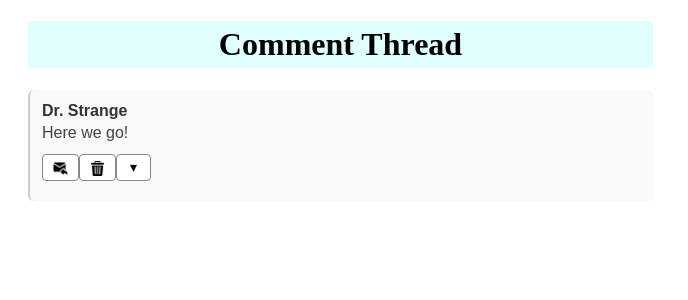
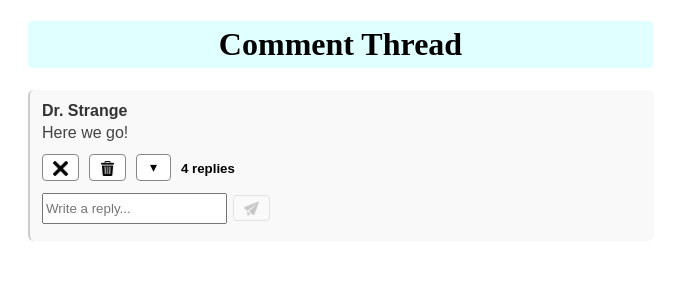
Before and after one commit to ringku1/Comment-Thread, a React (Vite) app in the folder my-react-app/: page / in a window 1280 px wide. Both pictures are taken after a click on the button 60 px from the left and 167 px from the top of the page. Shown: the top 300 px of the page, without its empty margins (0-688 px from the left). Built offline with nearby package versions, Linux system fonts and the light colour scheme.

Commit message:
New Feature: Add Reply

```diff
--- a/my-react-app/src/CommentNode.jsx
+++ b/my-react-app/src/CommentNode.jsx
@@ -1,9 +1,22 @@
 import { useState } from "react";
 import reply from "./assets/reply.png";
 import bin from "./assets/bin.png";
+import cancel from "./assets/cancel.png";
+import send from "./assets/send-symbol.png";
 
-function CommentNode({ comment, onDelete }) {
+function CommentNode({ comment, onDelete, onSend }) {
   let [showHideRep, setShowHide] = useState(false);
+  let [replyButt, setReplyButt] = useState(false);
+  let [replyText, setReplyText] = useState("");
+
+  function handleSubmit(e) {
+    e.preventDefault();
+    if (replyText.trim() === "") return;
+    onSend(comment.id, replyText.trim());
+    setReplyText("");
+    setReplyButt(false);
+    setShowHide(true);
+  }
 
   return (
     <div
@@ -24,9 +37,10 @@ function CommentNode({ comment, onDelete }) {
         </span>
         <p style={{ margin: "4px 0", color: "#444" }}>{comment.text}</p>
       </div>
+      <div style={{ display: "flex", gap: "10px", alignItems: "center" }}>
         <button
-        title="Add Reply"
-        onClick={() => {}}
+          title={replyButt ? "Cancel" : "Add Reply"}
+          onClick={() => setReplyButt(!replyButt)}
           style={{
             marginTop: "6px",
             marginBottom: "8px",
@@ -36,10 +50,11 @@ function CommentNode({ comment, onDelete }) {
             border: "1px solid #888",
             backgroundColor: "#fff",
             cursor: "pointer",
+            height: 26.8,
           }}
         >
           <img
-          src={reply}
+            src={replyButt ? cancel : reply}
             alt="Reply"
             style={{
               width: "15px",
@@ -48,6 +63,7 @@ function CommentNode({ comment, onDelete }) {
             }}
           />
         </button>
+
         <button
           title="Delete Comment"
           onClick={() => onDelete(comment.id)}
@@ -60,6 +76,7 @@ function CommentNode({ comment, onDelete }) {
             border: "1px solid #888",
             backgroundColor: "#fff",
             cursor: "pointer",
+            height: 26.8,
           }}
         >
           <img
@@ -93,10 +110,57 @@ function CommentNode({ comment, onDelete }) {
             {showHideRep ? "▴" : "▾"}
           </button>
         )}
+        {comment.children.length > 0 && (
+          <h5 style={{ margin: 0 }}>
+            {comment.children.length}{" "}
+            {comment.children.length === 1 ? "reply" : "replies"}
+          </h5>
+        )}
+      </div>
+      {replyButt ? (
+        <form onSubmit={handleSubmit}>
+          <input
+            style={{ height: 25, marginRight: 6 }}
+            type="text"
+            value={replyText}
+            onChange={(e) => setReplyText(e.target.value)}
+            placeholder="Write a reply..."
+          />
+          <button
+            title="Reply"
+            style={{
+              marginTop: "6px",
+              marginBottom: "8px",
+              padding: "4px 10px",
+              fontSize: "14px",
+              borderRadius: "4px",
+              border: "1px solid #888",
+              backgroundColor: "#fff",
+              cursor: replyText.trim() === "" ? "not-allowed" : "pointer",
+              opacity: replyText.trim() === "" ? 0.2 : 1,
+            }}
+          >
+            <img
+              src={send}
+              alt="Reply"
+              style={{
+                width: "15px",
+                height: "15px",
+                verticalAlign: "middle",
+              }}
+            />
+          </button>
+        </form>
+      ) : null}
 
       {showHideRep &&
         comment.children.map((child) => (
-          <CommentNode key={child.id} comment={child} onDelete={onDelete} />
+          <CommentNode
+            key={child.id}
+            comment={child}
+            onDelete={onDelete}
+            onSend={onSend}
+          />
         ))}
     </div>
   );
--- a/my-react-app/src/CommentTree.jsx
+++ b/my-react-app/src/CommentTree.jsx
@@ -1,30 +1,35 @@
 import CommentNode from "./CommentNode";
 import { useState } from "react";
 
+let ids = 1;
+function getId() {
+  return ids++;
+}
+
 const iniComments = [
   {
-    id: 0,
+    id: getId(),
     commenter: "Dr. Strange",
     text: "Here we go!",
     children: [
       {
-        id: 1,
+        id: getId(),
         commenter: "Ironman",
         text: "Jervis, Bring up everything!",
         children: [
           {
-            id: 2,
+            id: getId(),
             commenter: "Cap",
             text: "On your left!",
             children: [],
           },
           {
-            id: 3,
+            id: getId(),
             commenter: "Thor",
             text: "Bring me Thanos!",
             children: [
               {
-                id: 4,
+                id: getId(),
                 commenter: "Daredevil",
                 text: "FISK!!!",
                 children: [],
@@ -34,29 +39,29 @@ const iniComments = [
         ],
       },
       {
-        id: 5,
+        id: getId(),
         commenter: "Spiderman",
         text: "Hats off cap!",
         children: [],
       },
       {
-        id: 6,
+        id: getId(),
         commenter: "Batman",
         text: "I'm vengence!",
         children: [
           {
-            id: 7,
+            id: getId(),
             commenter: "Joker",
             text: "Why so serious!",
             children: [],
           },
           {
-            id: 8,
+            id: getId(),
             commenter: "Homlender",
             text: "I am Homlender!",
             children: [
               {
-                id: 9,
+                id: getId(),
                 commenter: "Loki",
                 text: "For all of you!",
                 children: [],
@@ -66,12 +71,12 @@ const iniComments = [
         ],
       },
       {
-        id: 10,
+        id: getId(),
         commenter: "Ben 10",
         text: "It's hero time!",
         children: [
           {
-            id: 11,
+            id: getId(),
             commenter: "Flash",
             text: "I'm the fastest man alive!",
             children: [],
@@ -96,6 +101,28 @@ function CommentTree() {
     let updateComments = deleteById(comments, id);
     setComments(updateComments);
   }
+  function replyTextById(id, reply, comments) {
+    return comments.map((comment) => {
+      if (comment.id == id) {
+        return { ...comment, children: [...comment.children, reply] };
+      } else {
+        return {
+          ...comment,
+          children: replyTextById(id, reply, comment.children),
+        };
+      }
+    });
+  }
+  function handleSend(id, replyText) {
+    let reply = {
+      id: getId(),
+      commenter: "You",
+      text: replyText,
+      children: [],
+    };
+    let updateComments = replyTextById(id, reply, comments);
+    setComments(updateComments);
+  }
   return (
     <>
       {comments.map((comment) => (
@@ -103,6 +130,7 @@ function CommentTree() {
           key={comment.id}
           comment={comment}
           onDelete={handleDelete}
+          onSend={handleSend}
         />
       ))}
     </>
```
Also changed, not shown: my-react-app/src/assets/cancel.png (added), my-react-app/src/assets/send-symbol.png (added). Lines whose indentation alone changed are shown as unchanged.
